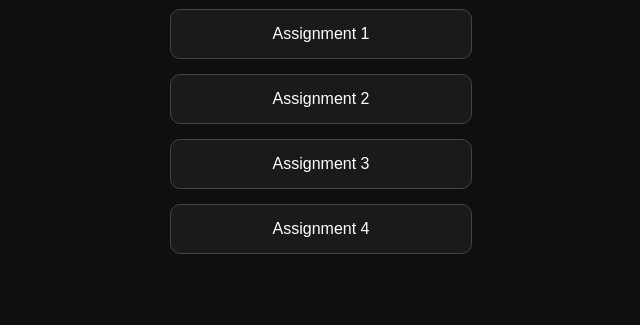
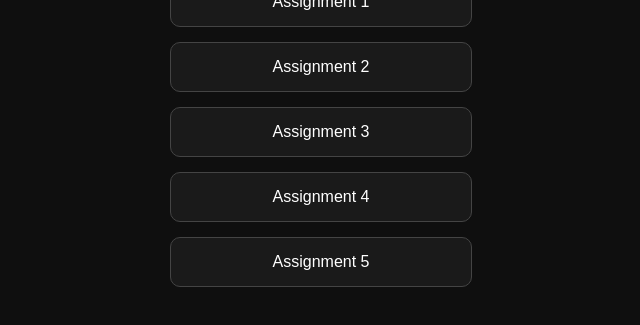
Before and after one commit to omkarmungase/Assignments-Sheriyans, a plain HTML site: page index.html in a window 1280 px wide. Shown: the part 311-636 px from the top of the page, without its empty margins (319-959 px from the left). Drawn offline with Linux system fonts and the light colour scheme.

Commit message:
assignment 5
assignment 5 uploaded

```diff
--- a/index.html
+++ b/index.html
@@ -64,6 +64,8 @@
       <a href="https://omkarmungase.github.io/Practice/practice%201/">Assignment 2</a>
       <a href="https://omkarmungase.github.io/Practice/practice%202/">Assignment 3</a>
       <a href="./assignment4/">Assignment 4</a>
+      <a href="./assignment5/">Assignment 5</a>
+
 
     </div>
   </div>
```
